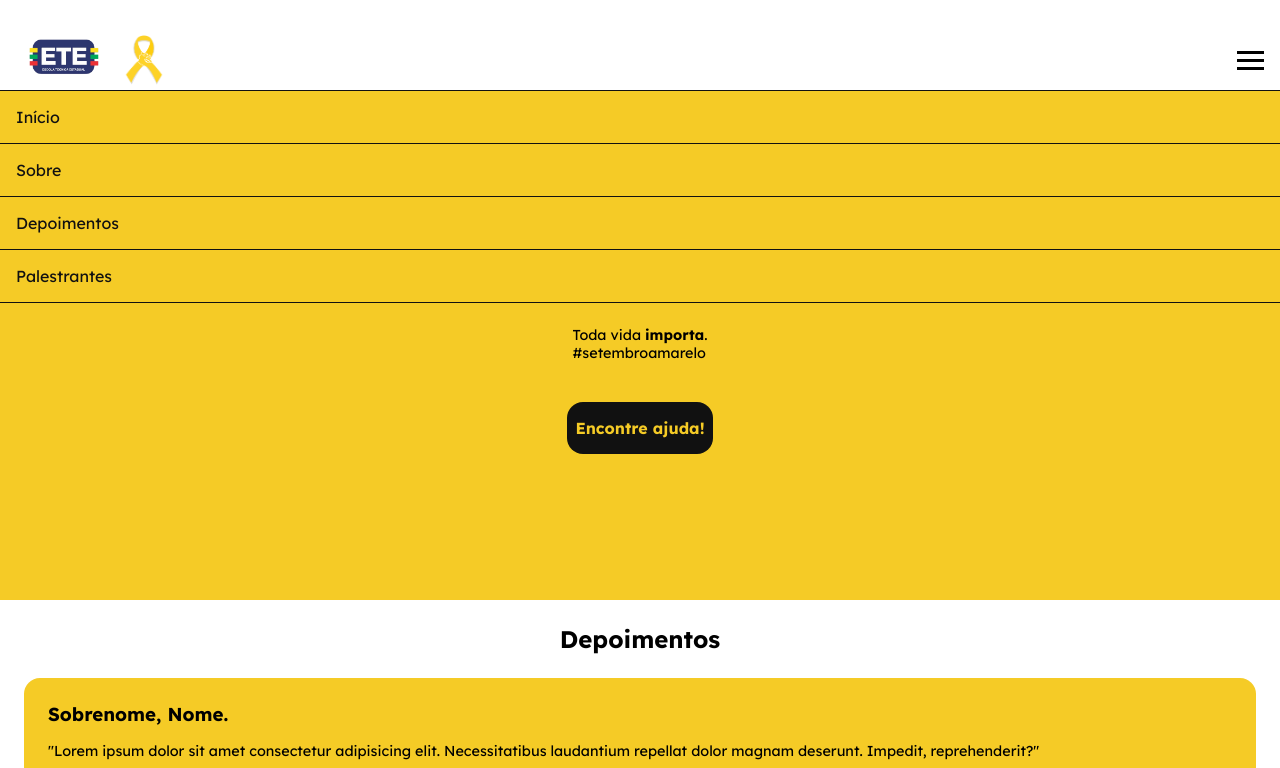
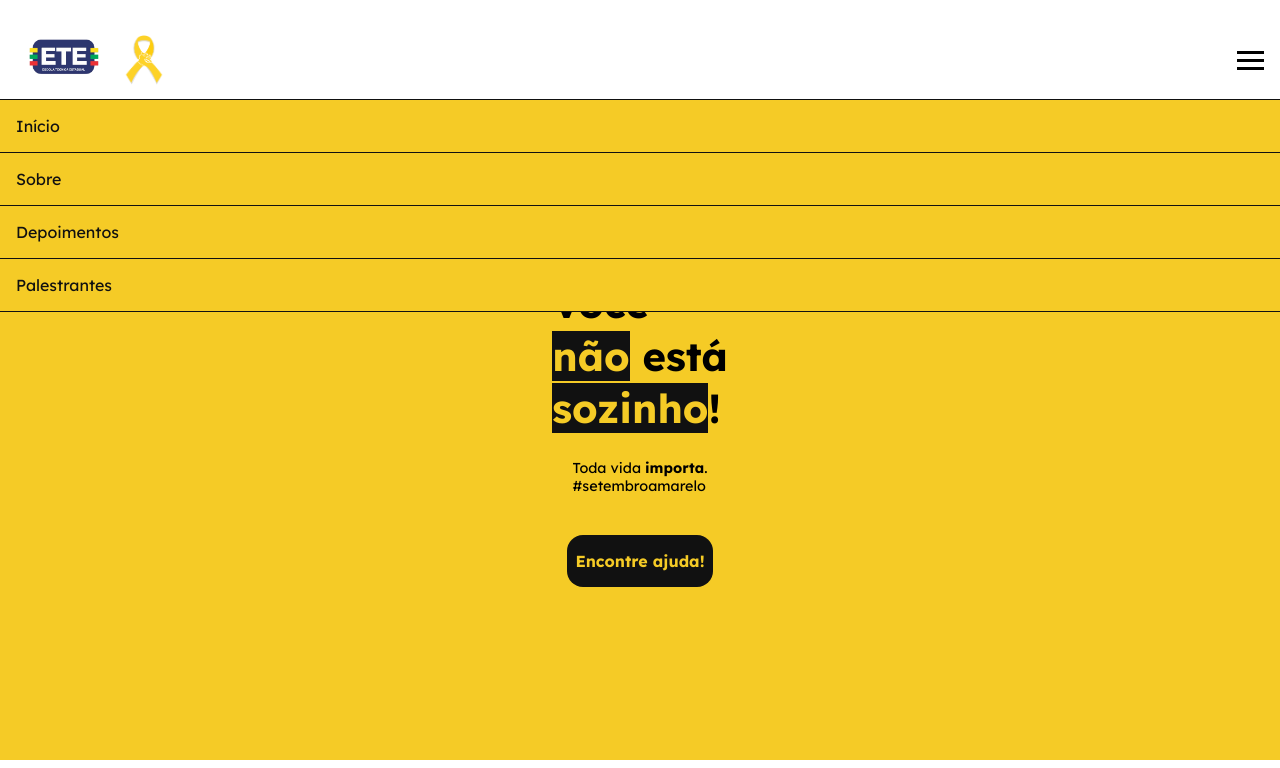
Before and after one commit to micaelsantiago/setembro_amarelo, a plain HTML site: page index.html in a window 1280 px wide. Both pictures are taken after a click on the element 1250 px from the left and 60 px from the top of the page. Shown: the top 768 px of the page. Drawn offline with Linux system fonts and the light colour scheme.

Commit message:
Atualização

```diff
--- a/assets/css/style.css
+++ b/assets/css/style.css
@@ -42,8 +42,7 @@ body {
 
     position: absolute;
     left: 0;
-    top: 90px;
-
+    margin: 1.5rem 0;
     width: 100%;
     background: #F5CB26;
     border-top: 1px solid #111
@@ -73,9 +72,10 @@ body {
 .main_apresentacao {
     display: flex;
     flex-direction: column;
+    justify-content: center;
     align-items: center;
     width: 100%;
-    height: 60vh;
+    height: 80vh;
     padding: 1.5rem;
     background: #F5CB26
 }
```
